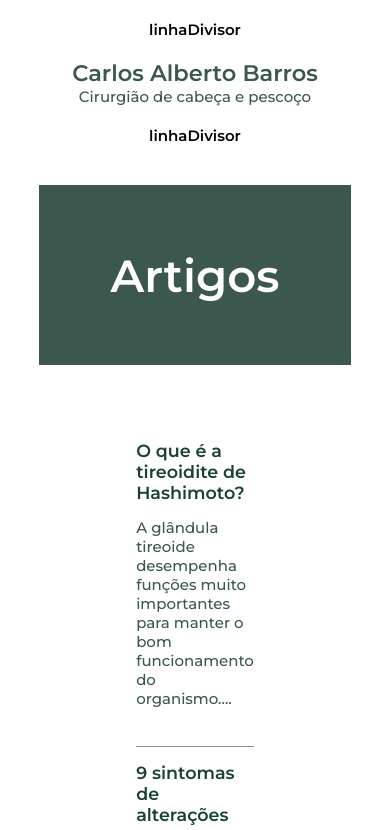
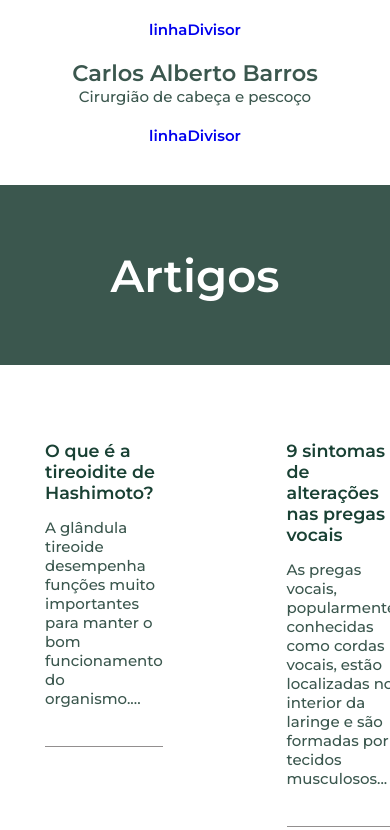
Before and after one commit to hannatty/medical-site, a Next.js app: page /ArticlesList in a window 390 px wide. Shown: the top 830 px of the page. Built offline with nearby package versions, Linux system fonts and the light colour scheme.

Commit message:
página de lista de artigos - web e reponsivo

```diff
--- a/src/components/HeaderName/headername.styles.module.scss
+++ b/src/components/HeaderName/headername.styles.module.scss
@@ -1,5 +1,10 @@
 .headername_container{
     padding: 20px 20px 10px 20px;
+}
+
+.headername_container a{
+
+    text-decoration: none;
 }
 
 .desktop{
--- a/src/components/HeaderName/index.tsx
+++ b/src/components/HeaderName/index.tsx
@@ -3,10 +3,12 @@ import Divider from '../Divider';
 import headername_styles from './headername.styles.module.scss';
 import logo from '../../../public/logo.png';
 import detail from '../../../public/images/detail.png';
+import Link from 'next/link';
 
 export default function HeaderName(){
     return(
         <div className={headername_styles.headername_container}>
+            <Link href="/" >
             <div className={headername_styles.desktop}>
                 <Divider />
                 <div className={headername_styles.second_header}>
@@ -31,6 +33,7 @@ export default function HeaderName(){
                 </div>
                 <Divider />
             </div>
+            </Link>
         </div>
     )
 }
--- a/src/pages/ArticlesList/index.tsx
+++ b/src/pages/ArticlesList/index.tsx
@@ -13,7 +13,7 @@ export default function ArticlesList() {
         <div className={styles.section_title}>
           <h1>Artigos</h1>
         </div>
-        <div>
+        <div className={styles.articles_container}>
           <ul className={styles.article_section}>
             <li className={styles.li_style}>
               <Link className={styles.link_article} href="/FullArticle/Article1">
--- a/src/pages/ArticlesList/styles.module.scss
+++ b/src/pages/ArticlesList/styles.module.scss
@@ -1,9 +1,11 @@
 .general_container{
   display: flex;
   flex-direction: column;
+  justify-content: center;
   align-items: center;
   background-color: var(--white);
 }
+
 
 .section_title{
   display: flex;
@@ -14,6 +16,11 @@
   background-color:var(--dark_green);
   margin-top: 2rem;
   margin-bottom: 3rem;
+
+  @media screen and (max-width: 800px) {
+    width: 100%;
+    max-width: 100%;
+  }
 }
 
 .section_title h1{
@@ -23,12 +30,29 @@
 }
 
 
+.articles_container{
+  width: 80vw;
+  max-width: 80vw;
+
+  @media screen and (max-width: 800px) {
+    width: 100%;
+    max-width: 100%;
+  }
+}
+
+
 .article_section{
   display: flex;
   flex-direction: row;
   flex-wrap: wrap;
   justify-content: space-between;
   margin: 2rem 6.6rem;
+
+  @media screen and (max-width: 800px) {
+    width: 100%;
+    margin: 2rem 0;
+  }
+
 }
 
 .li_style{
@@ -37,6 +61,16 @@
   align-items: flex-start;
   max-width: 20rem;
   margin: 0 3rem;
+
+  @media screen and (max-width: 800px) {
+    max-width: 100%
+  }
+
+  @media screen and (max-width: 2000px) {
+    max-width: 15vw;
+  }
+
+
 }
 
 .link_article{
```
Lines whose indentation alone changed are shown as unchanged.
